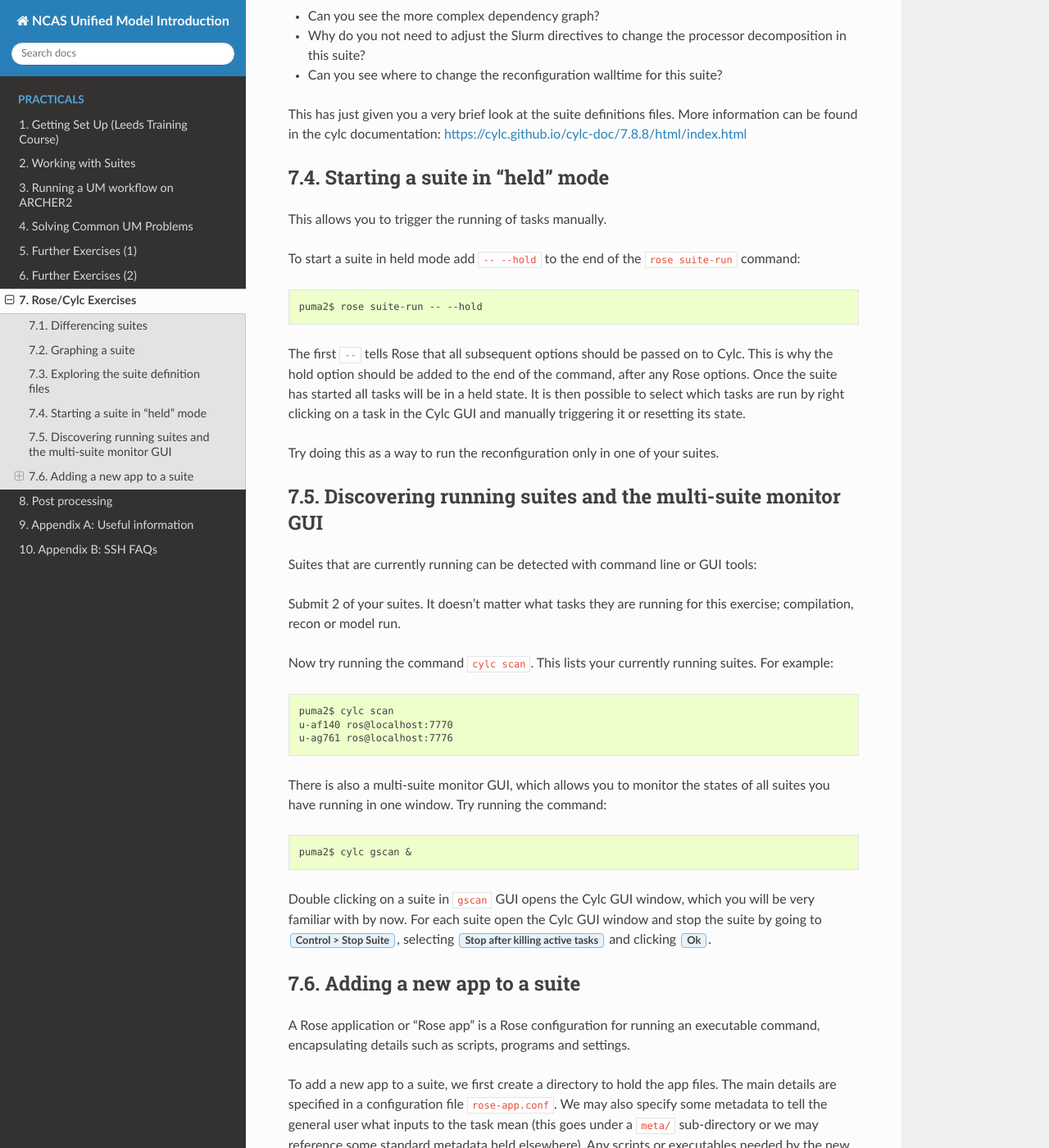
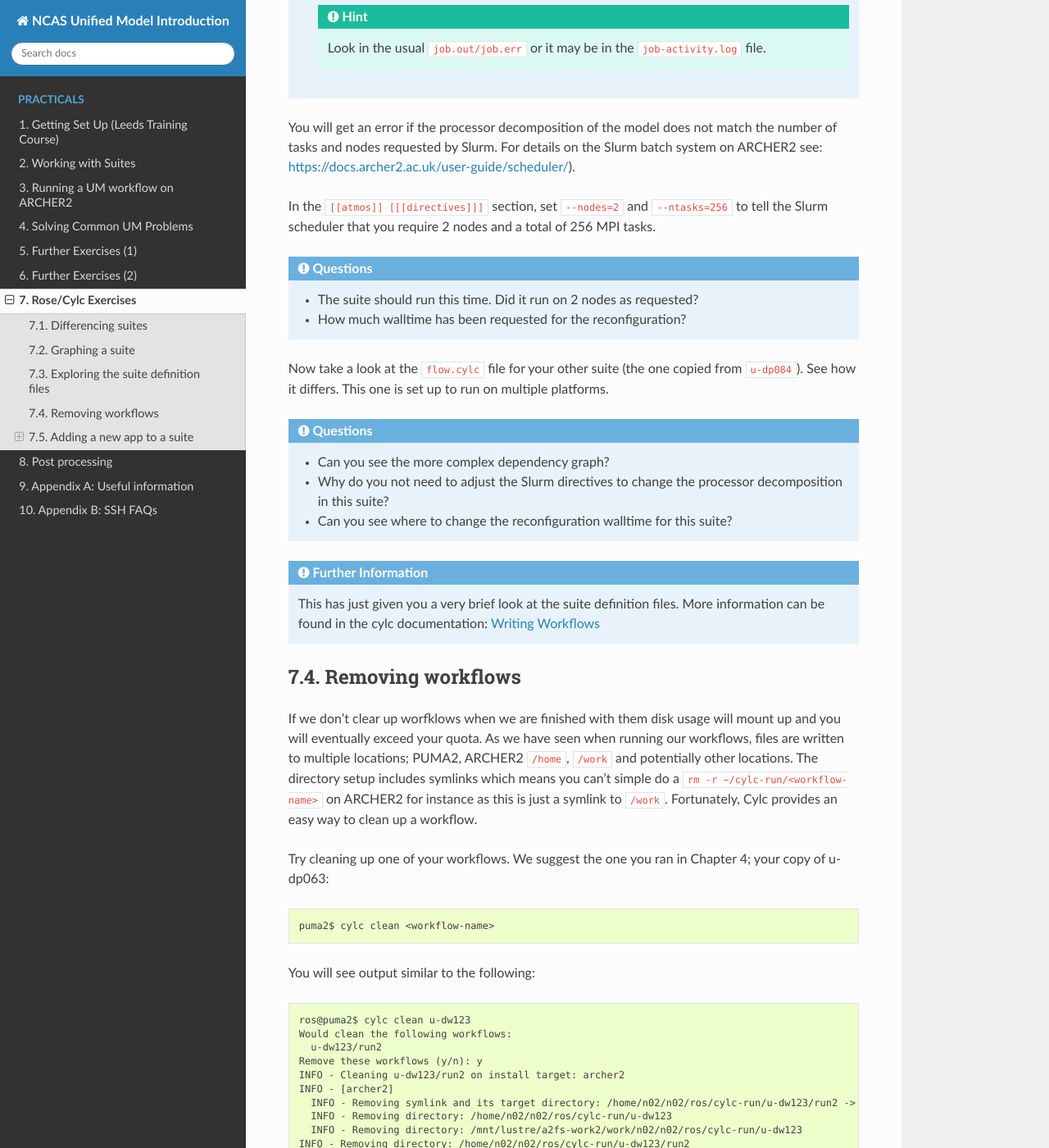
Before and after one commit to NCAS-CMS/um-training, a Sphinx documentation site: the page built from practicals/source/rose-cylc-exercises.rst, in a window 1280 px wide and 1400 px high, scrolled down 2159 px. Shown: the whole window at 82% size. Built offline with Sphinx 7.4.7 and the Read the Docs theme 3.1.0, drawn with Linux system fonts in a browser that asks for light colours; pages that are not in the unit, such as notebooks, are missing from menus; some of the changed text lies outside the part shown.

Commit message:
Further update

```diff
--- a/practicals/source/rose-cylc-exercises.rst
+++ b/practicals/source/rose-cylc-exercises.rst
@@ -6,23 +6,28 @@ Differencing suites
 
 Currently there is no Rose tool to difference two suites. Since a suite consists of text files it is simply a matter of making sure all the Rose configuration files are in the common format by running ``rose config-dump`` on each suite and then running ``diff``.
 
-We will difference your copy of the GA7.0 suite with the original one: ::
+We will difference your copy of the GA9.0 suite with the original one: ::
 
   puma2$ cd ~/roses
-  puma2$ rosie checkout u-cc654
-  puma2$ rose config-dump -C u-cc654
+  puma2$ rosie checkout u-dp084
+  puma2$ rose config-dump -C u-dp084
   puma2$ rose config-dump -C <your-suitename>
-  puma2$ diff -r u-cc654 <your-suitename>
+  puma2$ diff -r u-dp084 <your-suitename>
 
-* Are the differences what you expected?
+.. admonition:: Question
+
+   * Are the differences what you expected?
 
 
 Graphing a suite
 ----------------
 
+.. todo::
+   Find another suite for this task
+
 When developing suites, it can be useful to check what the run graph looks like after jinja evaluation, etc.
 
-The GA7.0 suite that we have been working with is very simple so we shall graph a nesting suite which is more complex. To do this without running the suite: ::
+The GA9.0 suite that we have been working with is very simple so we shall graph a nesting suite which is more complex. To do this without running the suite: ::
 
   puma2$ rosie checkout u-ce122
   puma2$ cd ~/roses/u-ce122
@@ -34,106 +39,90 @@ A window containing the graph of the suite should appear. By default tasks in th
 Exploring the suite definition files
 ------------------------------------
 
-Change to the ``~/roses/<suite-id>`` directory for your copy of ``u-cc519``.
+Change to the ``~/roses/<suite-id>`` directory for your copy of ``u-dp063``.
 
-Open the ``suite.rc`` file in your favourite editor.
+Open the ``flow.cylc`` file in your favourite editor.
 
-Look at the ``[scheduling]`` section.  This contains some Jinja2 variables (``BUILD`` & ``RECON``) which allow the user to select which tasks appear in the dependency graph. The dependency graph tells Cylc the order in which to run tasks.  The ``fcm_make`` and ``recon`` tasks are only included if the ``BUILD`` and ``RECON`` variables are set to true. These variables are located in the ``rose-suite.conf`` and can be changed using the rose edit GUI or by directly editing the ``rose-suite.conf`` file.  When you run a suite, a processed version of the ``suite.rc`` file, with all the Jinja2 code evaluated, is placed in your suite's ``cylc-run`` directory.
+Look at the ``[scheduling]`` section.  This contains some Jinja2 variables (``BUILD`` & ``RECON``) which allow the user to select which tasks appear in the dependency graph. The dependency graph tells Cylc the order in which to run tasks.  The ``fcm_make`` and ``recon`` tasks are only included if the ``BUILD`` and ``RECON`` variables are set to true. These variables are located in the ``rose-suite.conf`` and can be changed using the rose edit GUI or by directly editing the ``rose-suite.conf`` file.  When you run a suite, a processed version of the ``flow.cylc`` file, with all the Jinja2 code evaluated, is placed in your workflow's ``cylc-run`` directory.
 
-* Take a look at the ``suite.rc.processed`` file for your suite.
+.. admonition:: Question
 
-.. hint:: Go to directory ``~/cylc-run/<suite-id>``.
+   * Take a look at the ``flow-processed.cylc`` file for your suite.
 
-* Change the values of ``BUILD`` and ``RECON`` and re-run your suite.
-* Look at the new ``suite.rc.processed`` file.  Can you see how the graph has changed?
+   .. hint:: Go to directory ``~/cylc-run/<workflow-name>/runX/log/config``.
+
+Change the values of ``BUILD`` and ``RECON`` and re-run your suite.
+
+.. admonition:: Question
+
+   * Look at the new ``flow-processed.cylc`` file.  Can you see how the graph has changed?
 
 Make sure that you leave the suite with ``BUILD=false`` before continuing.
 
 As we saw earlier when changing the path to the start dump, some settings can't be changed through the rose edit GUI.  Instead you have to edit the suite definition files directly.
 
-* Can you find where the atmos processor decomposition is set for this suite?
-* Change atmos processor decomposition to run on 2 nodes.  Run the suite.
-* Did it work?  If not, what error message did you get?
+.. admonition:: Question
 
-.. hint:: Look in the usual ``job.out/job.err`` or it may be in the ``job-activity.log`` file.
+   * Can you find where the atmos processor decomposition is set for this suite?
+
+Change atmos processor decomposition to run on 2 nodes.  Run the suite.
+
+.. admonition:: Question
+
+   * Did it work?  If not, what error message did you get?
+
+     .. hint:: Look in the usual ``job.out/job.err`` or it may be in the ``job-activity.log`` file.
 
 You will get an error if the processor decomposition of the model does not match the number of tasks and nodes requested by Slurm.  For details on the Slurm batch system on ARCHER2 see: https://docs.archer2.ac.uk/user-guide/scheduler/).
 
 In the ``[[atmos]] [[[directives]]]`` section, set ``--nodes=2`` and ``--ntasks=256`` to tell the Slurm scheduler that you require 2 nodes and a total of 256 MPI tasks.
 
-* The suite should run this time. Did it run on 2 nodes as requested?
-* How much walltime has been requested for the reconfiguration?
+.. admonition:: Questions
 
-Now take a look at the ``suite.rc`` file for your other suite (the one copied from ``u-cc654``). See how it differs.  This one is set up to run on multiple platforms.
+   * The suite should run this time. Did it run on 2 nodes as requested?
+   * How much walltime has been requested for the reconfiguration?
 
-* Can you see the more complex dependency graph?
-* Why do you not need to adjust the Slurm directives to change the processor decomposition in this suite?
-* Can you see where to change the reconfiguration walltime for this suite?
+Now take a look at the ``flow.cylc`` file for your other suite (the one copied from ``u-dp084``). See how it differs.  This one is set up to run on multiple platforms.
 
-This has just given you a very brief look at the suite definitions files.  More information can be found in the cylc documentation: https://cylc.github.io/cylc-doc/7.8.8/html/index.html
+.. admonition:: Questions
+
+   * Can you see the more complex dependency graph?
+   * Why do you not need to adjust the Slurm directives to change the processor decomposition in this suite?
+   * Can you see where to change the reconfiguration walltime for this suite?
+
+.. admonition:: Further Information
+
+   This has just given you a very brief look at the suite definition files.  More information can be found in the cylc documentation: `Writing Workflows <https://cylc.github.io/cylc-doc/stable/html/user-guide/writing-workflows/index.html>`_
 
 ..
-   Suite and task event handling
-   -----------------------------
 
-   Suites can be configured to send emails to alert you to any task or suite failures (or indeed when the suite finishes successfully). To send an email, you use the built-in setting ``[[[events]]] mail events`` to specify a list of events for which notifications should be sent.  Here we will configure your copy of suite ``u-cc654`` to send an email on task (submission) failure, retry and timeout.
+Removing workflows
+------------------
 
-   Edit the ``suite.rc`` file to add the ``[[[events]]]`` section below: ::
+If we don't clear up worfklows when we are finished with them disk usage will mount up and you will eventually exceed your quota. As we have seen when running our workflows, files are written to multiple locations; PUMA2, ARCHER2 ``/home``, ``/work`` and potentially other locations.  The directory setup includes symlinks which means you can't simple do a ``rm -r ~/cylc-run/<workflow-name>`` on ARCHER2 for instance as this is just a symlink to ``/work``.  Fortunately, Cylc provides an easy way to clean up a workflow.
 
-       [runtime]
-           [[root]]
-               ...
-               [[[environment]]]
-               ...
-               [[[events]]]
-                   mail events = submission retry, retry, submission failed, failed, submission timeout, timeout
-                   submission timeout = P1D
+Try cleaning up one of your workflows.  We suggest the one you ran in Chapter 4; your copy of u-dp063: ::
 
-   Configure cylc so it knows what your email address is. Edit the file ``~/.cylc/global.rc`` (create it if it doesn't exist) to add the following: ::
+  puma2$ cylc clean <workflow-name>
 
-      [task events]
-          mail to = <enter-your-email-address>
+You will see output similar to the following: ::
 
-   To test this out we need to force the suite to fail.  Change the account code to a non-existent one; e.g. 'n02-fail'
+  ros@puma2$ cylc clean u-dw123
+  Would clean the following workflows:
+    u-dw123/run2
+  Remove these workflows (y/n): y
+  INFO - Cleaning u-dw123/run2 on install target: archer2
+  INFO - [archer2]
+    INFO - Removing symlink and its target directory: /home/n02/n02/ros/cylc-run/u-dw123/run2 -> /mnt/lustre/a2fs-work2/work/n02/n02/ros/cylc-run/u-dw123/run2
+    INFO - Removing directory: /home/n02/n02/ros/cylc-run/u-dw123
+    INFO - Removing directory: /mnt/lustre/a2fs-work2/work/n02/n02/ros/cylc-run/u-dw123
+  INFO - Removing directory: /home/n02/n02/ros/cylc-run/u-dw123/run2
+  INFO - Removing directory: /home/n02/n02/ros/cylc-run/u-dw123/_cylc-install
+  INFO - Removing directory: /home/n02/n02/ros/cylc-run/u-dw123
 
-   * Did you get an email when the suite failed?
-   * Look in the suite error files to find the error message?
+.. admonition:: See Also
 
-   Change the account code back to its previous setting before continuing.
-
-   Further information about event handlers can be found in the Cylc documentation: https://cylc.github.io/doc/built-sphinx-single/index.html#eventhandling
-
-Starting a suite in "held" mode
--------------------------------
-
-This allows you to trigger the running of tasks manually.
-
-To start a suite in held mode add ``-- --hold`` to the end of the ``rose suite-run`` command: ::
-
-  puma2$ rose suite-run -- --hold
-
-The first ``--`` tells Rose that all subsequent options should be passed on to Cylc.  This is why the hold option should be added to the end of the command, after any Rose options.  Once the suite has started all tasks will be in a held state.  It is then possible to select which tasks are run by right clicking on a task in the Cylc GUI and manually triggering it or resetting its state.
-
-Try doing this as a way to run the reconfiguration only in one of your suites.
-
-Discovering running suites and the multi-suite monitor GUI
-----------------------------------------------------------
-
-Suites that are currently running can be detected with command line or GUI tools:
-
-Submit 2 of your suites. It doesn't matter what tasks they are running for this exercise; compilation, recon or model run.
-
-Now try running the command ``cylc scan``. This lists your currently running suites.  For example: ::
-
-  puma2$ cylc scan
-  u-af140 ros@localhost:7770
-  u-ag761 ros@localhost:7776
-
-There is also a multi-suite monitor GUI, which allows you to monitor the states of all suites you have running in one window.  Try running the command: ::
-
-  puma2$ cylc gscan &
-
-Double clicking on a suite in ``gscan`` GUI opens the Cylc GUI window, which you will be very familiar with by now. For each suite open the Cylc GUI window and stop the suite by going to :guilabel:`Control > Stop Suite`, selecting  :guilabel:`Stop after killing active tasks` and clicking :guilabel:`Ok`.
+   Cylc User Guide: `Removing Workflows <https://cylc.github.io/cylc-doc/stable/html/user-guide/removing-workflows.html>`_
 
 Adding a new app to a suite
 ---------------------------
--- a/practicals/source/useful-information.rst
+++ b/practicals/source/useful-information.rst
@@ -40,77 +40,7 @@ ARCHER2 node reservations
 
 In normal practice you will submit your jobs to the parallel queue on ARCHER2; the job scheduler will then manage your job request along with all those from the thousands of other users. For this training course, we will be using processor Reservations, whereby we have exclusive access to a prearranged amount of ARCHER2 resource meaning that you will not need to wait in the general ARCHER2 queues. Reservations are specified by a reservation code - e.g. n02-training_266. As an ARCHER2 user you can make a reservation so that you have access to the machine at a time of your choosing - reservations incur a cost overhead (50%), so best used when you are sure you need them.
 
-Useful Rose commands
---------------------
+Cylc Cheat Sheet
+----------------
 
-``rose suite-run``
-
-  Run a suite.
-
-``rose suite-run --new``
-
-  Clear out any existing cylc-run directories for this suite and then run it.  Take care when using this option as it deletes all files from any previous runs of the suite.
-
-``rose suite-run --no-log-archive``
-
-  Do not archive (tar-gzip) old log directories.
-
-``rose suite-run --restart``
-
-  Restart the suite from where it finished running previously
-
-``rose suite-run [--restart] -- --hold``
-
-  Hold (don't run tasks) immediately on running or restarting the suite
-
-``rose suite-shutdown``
-
-  Shutdown (stop) a running suite.
-
-``rose sgc``
-
-  Launch the Cylc GUI for a running suite.
-
-``rose suite-scan``
-
-  Scan for any running suites.  This is useful when you've shutdown the cylc GUIs and wish to quickly see what suites you still have running.
-
-For more information on all these commands and more see the Rose and Cylc documentation or run ``rose command --help`` (E.g. ``rose suite-run --help``) to view the man pages.
-
-Problems shutting down suites
------------------------------
-
-**Types of shutdown**
-
-By default when you try to shutdown a suite, cylc will wait for any currently running tasks to finish before stopping, which may not be what you want to do. You can also tell cylc to kill any active processes or ignore running processes and force the suite to shutdown anyway. The latter is what you will need to do if the suite has got stuck: ::
-
-  rose suite-shutdown -- --now
-
-To access these options in the cylc GUI, go to *"Control" -> "Stop Suite"*. See also ``rose help suite-shutdown`` for further details.
-
-**Forcing shutdown**
-
-Sometimes after trying to shutdown a suite, it will still appear to be running.
-
-First make sure you have used the correct shutdown command and aren't waiting for any unfinished tasks (see above). It can take cylc a little while to shut down everything properly, so be patient and give it a few minutes.
-
-If it still appears to be running (for example you get an error when you try to re-start the suite), you may have to do the following:
-
-* Manually kill the active processes:
-
-  Get a list of processes associated with the suite. For example, for suite u-cn134 you would run: ::
-
-    puma2$ ps -flu ros | grep u-cn134
-    1 S ros   15688     1  ... python2 /home/fcm/cylc-7.8.12/bin/cylc-restart u-cn134
-    0 S ros   15707     1  ... python2 /home/fcm/cylc-7.8.12/bin/cylc-gui u-cn134
-    0 S ros   16305 24946  ... grep --color=auto u-cn134
-
-  This gives a list of processes. The number in the 4th column is the process-id. Use this to kill each of the processes, eg: ::
-
-    kill -9 15688
-
-* Try restarting the suite.
-
-* If that still doesn't work you may also need to delete the contact file:
-
-  This lives in ``~/cylc-run/<suiteid>/.service`` directory. For example: ``rm ~/cylc-run/u-cn134/.service/contact``
+Summary sheet covering most of the major Cylc commands for interacting with a workflow: https://cylc.github.io/cylc-doc/stable/html/user-guide/cheat-sheet.html
```
Also changed, not shown: other parts of practicals/source/useful-information.rst (+3 -3 lines), practicals/source/solving-problems.rst (+17 -7 lines), 1 other file.
